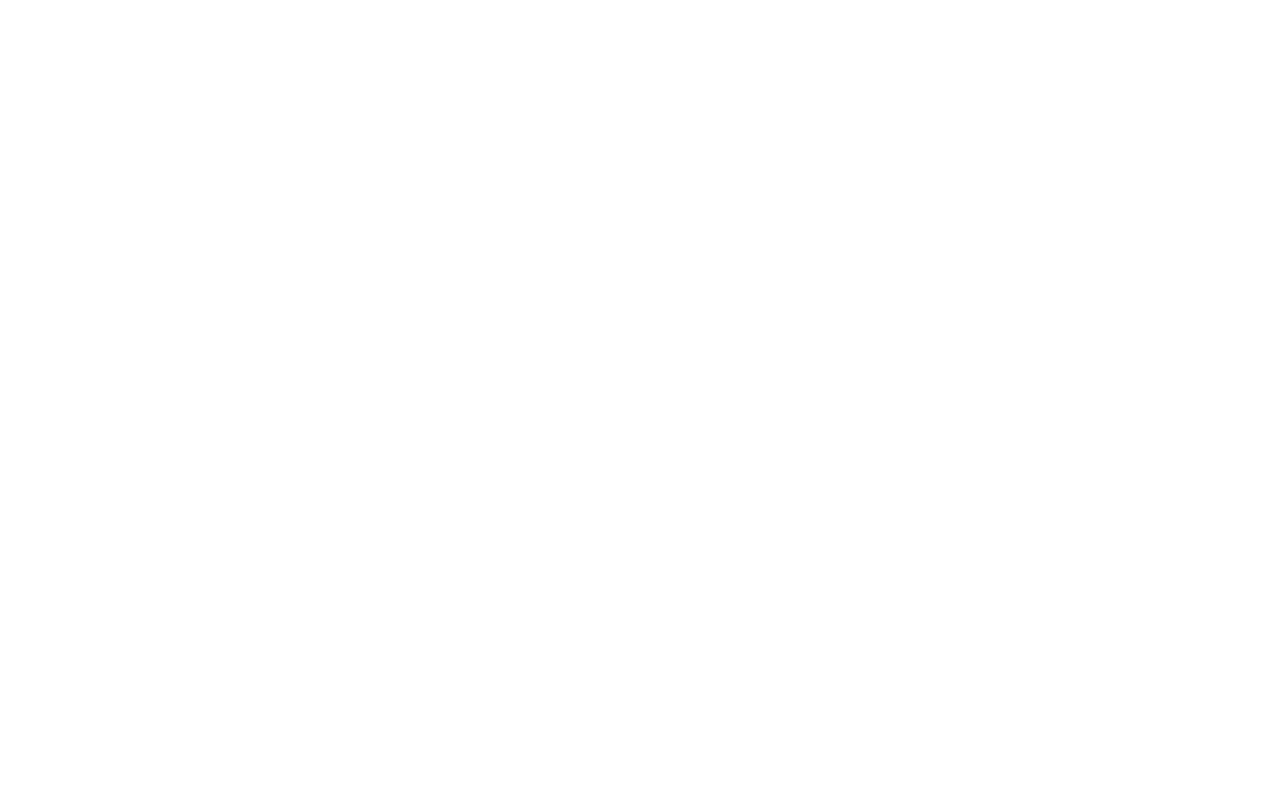
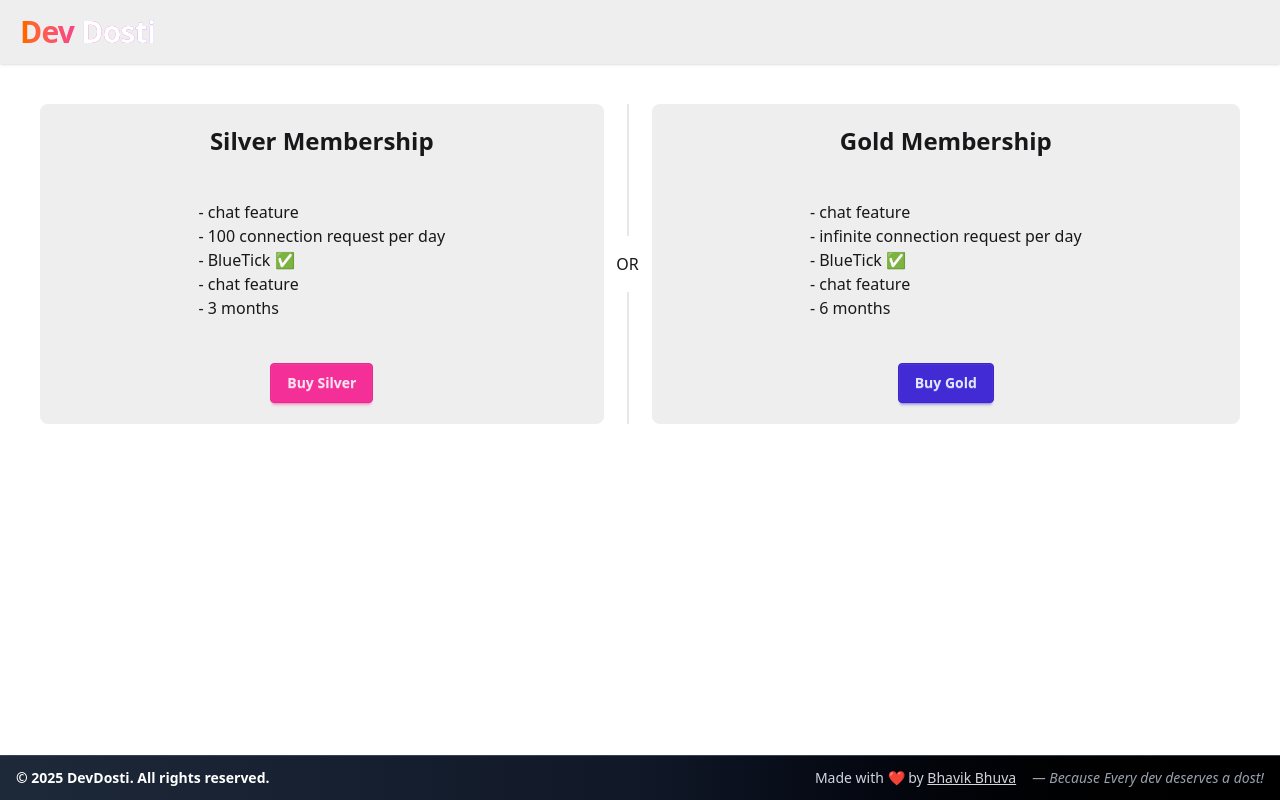
Before and after one commit to bhuvabhavik/devdosti-frontend, a React (Vite) app: page /premium in a window 1280 px wide. Before the commit this address had no page. Built offline with nearby package versions, Linux system fonts and the light colour scheme; no server answers.

Commit message:
rzp popup

```diff
--- a/src/App.jsx
+++ b/src/App.jsx
@@ -7,6 +7,7 @@
 import Feed from "./components/Feed";
 import Connections from "./components/Connections";
 import Requests from "./components/Requests";
+import Premium from "./components/Premium";
 
 function App() {
   return (
@@ -23,6 +24,7 @@
         <Route path="/profile" element={<Profile/>}/>
         <Route path="/connections" element={<Connections/>}/>
         <Route path="/request" element={<Requests/>}/>
+        <Route path="/premium" element={<Premium/>} />
       </Route>
 
      </Routes>
--- a/src/components/NavBar.jsx
+++ b/src/components/NavBar.jsx
@@ -67,12 +67,16 @@
                   <span className="badge">New</span>
                 </Link>
               </li>
+                <li>
+                <Link to={"/premium"}>BUY Premium <span className="badge">New</span></Link>
+              </li>
               <li>
                 <Link to={"/connections"}>Dosts</Link>
               </li>
                <li>
                 <Link to={"/request"}>Request for Dosti</Link>
               </li>
+
               <li>
                 <Link onClick={handleLogout}>Logout</Link>
               </li>
--- /dev/null
+++ b/src/components/Premium.jsx
@@ -0,0 +1,86 @@
+import axios from "axios";
+import {BASE_URL} from "../utils/constants";
+
+const Premium = () => {
+  const handleBuyClick = async (type) => {
+    const order = await axios.post(
+      BASE_URL + "/payment/create",
+      {
+        membershipType: type,
+      },
+      { withCredentials: true }
+    );
+    console.log(order)
+
+    // it should open the razorpay dialogbox.
+
+    const {notes,amount,currency,keyId,orderId} = order.data;
+    var options = {
+    "key": keyId,
+    amount,
+    currency,
+    "name": "Dev Dosti",
+    "description": "Find your Developer dost ❤️",
+    "image": "https://hbrtech.in/assets/bhavikbhuva-D6B7knDd.jpeg",
+    "order_id": orderId,
+    "prefill": {
+        "name": notes.firstName + " " + notes.lastName,
+        "email": notes.emailId,
+    },
+    "notes": {
+        "address": "Razorpay Corporate Office"
+    },
+    "theme": {
+        "color": "#15191e"
+    }
+};
+    var rzp1 = new window.Razorpay(options);
+    rzp1.open();
+  };
+
+
+
+  return (
+    <div>
+      <div className="m-10">
+        <div className="flex w-full">
+          <div className="card bg-base-300 rounded-box grid h-80 grow place-items-center">
+            <h1 className="font-bold text-2xl">Silver Membership</h1>
+            <ul>
+              <li>- chat feature</li>
+              <li>- 100 connection request per day</li>
+              <li>- BlueTick ✅</li>
+              <li>- chat feature</li>
+              <li>- 3 months</li>
+            </ul>
+            <button
+              className="btn btn-secondary"
+              onClick={() => handleBuyClick("silver")}
+            >
+              Buy Silver{" "}
+            </button>
+          </div>
+          <div className="divider divider-horizontal">OR</div>
+          <div className="card bg-base-300 rounded-box grid h-80 grow place-items-center">
+            <h1 className="font-bold text-2xl">Gold Membership</h1>
+            <ul>
+              <li>- chat feature</li>
+              <li>- infinite connection request per day</li>
+              <li>- BlueTick ✅</li>
+              <li>- chat feature</li>
+              <li>- 6 months</li>
+            </ul>
+            <button
+              className="btn btn-primary"
+              onClick={() => handleBuyClick("gold")}
+            >
+              Buy Gold{" "}
+            </button>
+          </div>
+        </div>
+      </div>
+    </div>
+  );
+};
+
+export default Premium;
--- a/src/utils/constants.js
+++ b/src/utils/constants.js
@@ -1,3 +1,4 @@
 
-// export const BASE_URL = "http://localhost:3000";
-export const BASE_URL = "/api";
+export const BASE_URL = "http://localhost:3000";
+// export const BASE_URL = "/api";
+// export const BASE_URL = "https://api.devdosti.bhuvabhavik.com";
```
